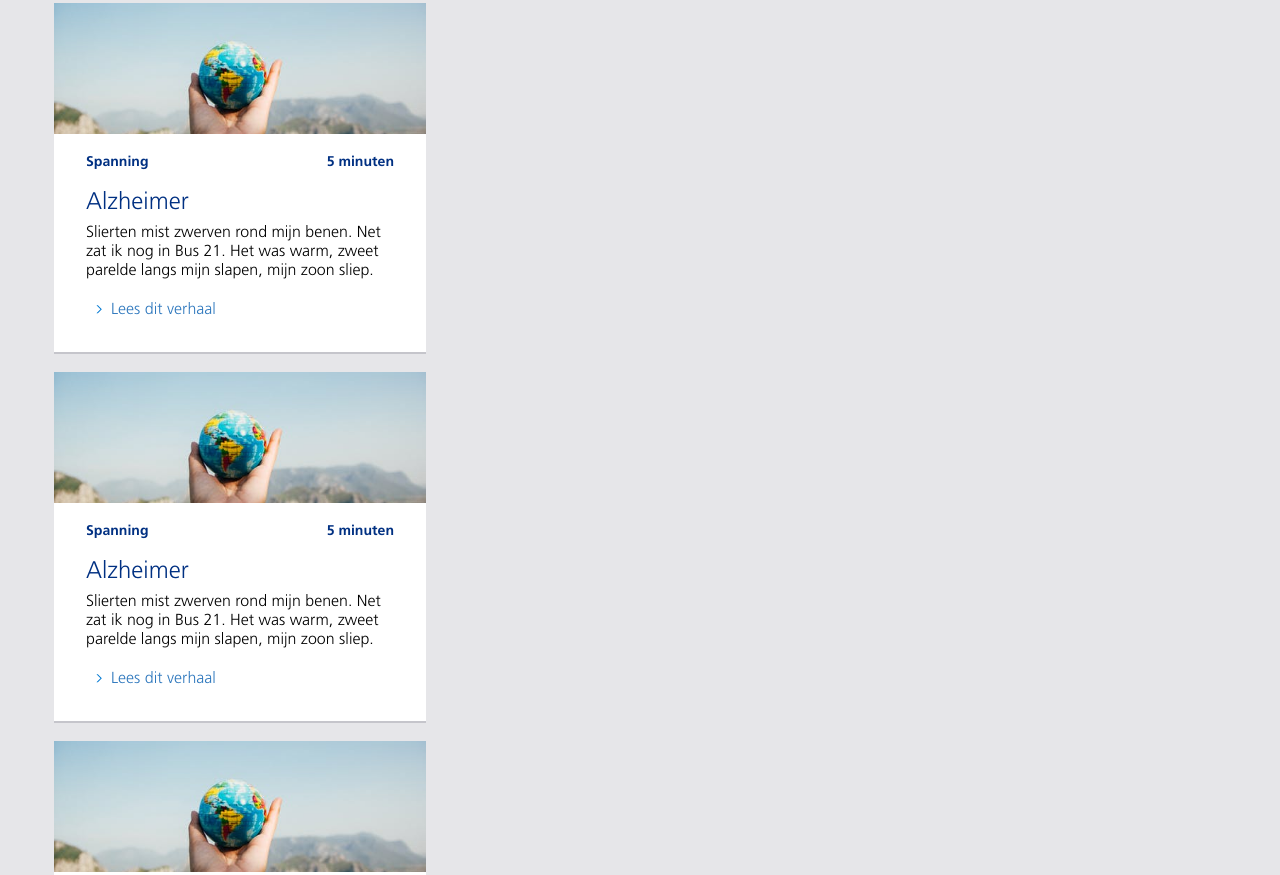
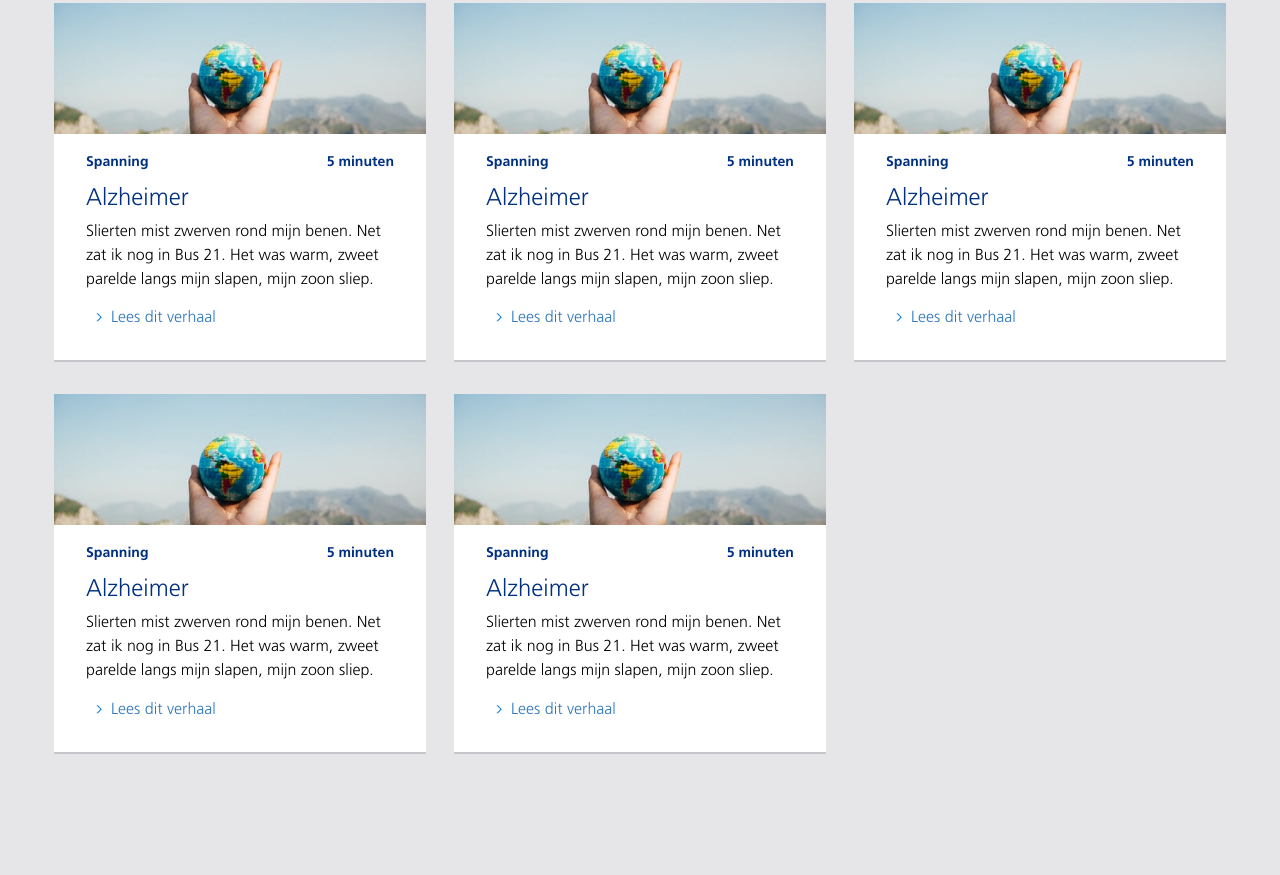
Before and after one commit to AmyvanLith/99verhalen, a plain HTML site: page website/index.html in a window 1280 px wide. Shown: the part 861-1736 px from the top of the page. After the commit the page ends 1633 px from the top, so only its background shows below. Drawn offline with Linux system fonts and the light colour scheme.

Commit message:
Add files via upload

```diff
--- a/website/index.html
+++ b/website/index.html
@@ -67,6 +67,32 @@
                 </div>
             </article>
 
+            <article>
+               <img src="img/world.jpeg" alt="wereldbolletje">
+               <footer>
+                   <p class="thema">Spanning</p>
+                   <p class="tijd">5 minuten</p>
+               </footer>
+               <div class="content">
+                    <h3>Alzheimer</h3>
+                    <p>Slierten mist zwerven rond mijn benen. Net zat ik nog in Bus 21. Het was warm, zweet parelde langs mijn slapen, mijn zoon sliep.</p>
+                    <a href="#">Lees dit verhaal</a>
+                </div>
+            </article>
+
+            <article>
+               <img src="img/world.jpeg" alt="wereldbolletje">
+               <footer>
+                   <p class="thema">Spanning</p>
+                   <p class="tijd">5 minuten</p>
+               </footer>
+               <div class="content">
+                    <h3>Alzheimer</h3>
+                    <p>Slierten mist zwerven rond mijn benen. Net zat ik nog in Bus 21. Het was warm, zweet parelde langs mijn slapen, mijn zoon sliep.</p>
+                    <a href="#">Lees dit verhaal</a>
+                </div>
+            </article
+
 
         </section>
     </main>
--- a/website/style/style.css
+++ b/website/style/style.css
@@ -51,10 +51,6 @@ header{
     display: flex;
 }
 
-header img{
-    padding: 0 -.875em 0 0;
-}
-
 header nav {
     display: flex;
     justify-content: flex-end;
@@ -72,6 +68,7 @@ header nav ul li {
 header nav ul li a {
     display: inline-block;
     font-size: 1em;
+    line-height: 1.67rem;
     text-decoration: none;
     font-weight: 400;
     padding-left: 1.75em;
@@ -83,7 +80,6 @@ header nav ul li a {
 main{
     max-width: 75em;
     margin: 0 auto;
-/*    padding: 1.125rem .875rem 1.0625rem;*/
 }
 
 section.banner {
@@ -96,25 +92,19 @@ section.banner {
 }
 
 section.verhalen{
-/*    display: flex;*/
+    display: flex;
+    flex-wrap: wrap;
 }
 
 article{
     max-width: 100%;
     background-color: #ffffff;
     padding: 2em;
-    margin-bottom: 1.88rem;
     box-shadow: 0 0.125rem 0 0 rgba(7,7,33,.15);
     margin: 14px 14px 20px;
     display: flex;
     flex-direction: column;
 }
-
-/*
-article:nth-child(3n+1){
-    margin: 0;
-}
-*/
 
 article>img{
     height: 131px;
@@ -128,7 +118,7 @@ article>img{
 
 article h3 {
     color: #003082;
-    font-size: 24px;
+    font-size: 20px;
     line-height: 22px;
     font-weight: 400;
     margin-bottom: 0.63rem;
@@ -145,28 +135,16 @@ article a{
     background-image: url('../img/arrow.svg');
 }
 
-/*
-article a::before{
-    background-image: url('../img/arrow.svg');
-    background-size: contain;
-    background-repeat: no-repeat;
-    content: "";
-    position: absolute;
-    width: 2.1875rem;
-    height: 2.1875rem;
-    left: -.6875rem;
-    top: -50%;
-}
-*/
-
-article p{
+.content p{
     font-size: 1em;
     font-weight: 400;
-    padding: 0 0 1.25rem 0;
+    padding: 0 0 1.1rem 0;
+    line-height: 1.5rem;
 }
 
 article footer{
     display: flex;
+    padding: 0 0 1rem;
 }
 
 
@@ -187,27 +165,23 @@ article p.tijd{
     margin-left: auto;
 }
 
-@media screen and (min-width: 35rem){
-    body{
-        background: coral;
-    }
-
+@media screen and (min-width: 30rem){
 
     article{
         width: calc(100% / 2 - 28px);
     }
 
+    article h3 {
+        font-size: 24px;
+    }
+
 }
 
 @media screen and (min-width: 60rem){
-    body{
-        background: #e6e6e9;
+
+    article{
+        width: calc(100% / 3 - 28px);
     }
 
 
-article{
-    width: calc(100% / 3 - 28px);
 }
-
-
-}
```
Also changed, not shown: website/img/vinkje.svg (added).
